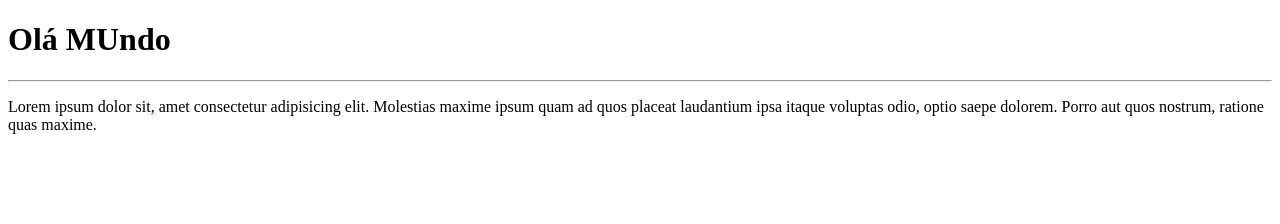
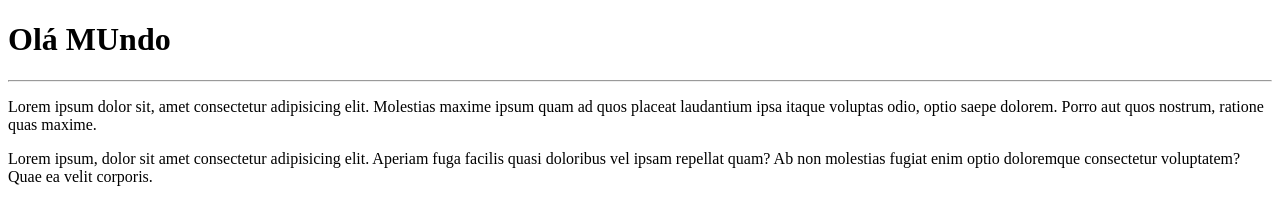
Before and after one commit to Aikomoon/dragonworld, a plain HTML site: page site-exemplo/index.html in a window 1280 px wide. Drawn offline with Linux system fonts and the light colour scheme.

Commit message:
Novo paragráfo

```diff
--- a/site-exemplo/index.html
+++ b/site-exemplo/index.html
@@ -10,5 +10,6 @@
     <h1>Olá MUndo</h1>
     <hr>
     <p>Lorem ipsum dolor sit, amet consectetur adipisicing elit. Molestias maxime ipsum quam ad quos placeat laudantium ipsa itaque voluptas odio, optio saepe dolorem. Porro aut quos nostrum, ratione quas maxime.</p>
+    <p>Lorem ipsum, dolor sit amet consectetur adipisicing elit. Aperiam fuga facilis quasi doloribus vel ipsam repellat quam? Ab non molestias fugiat enim optio doloremque consectetur voluptatem? Quae ea velit corporis.</p>
 </body>
 </html>
```
